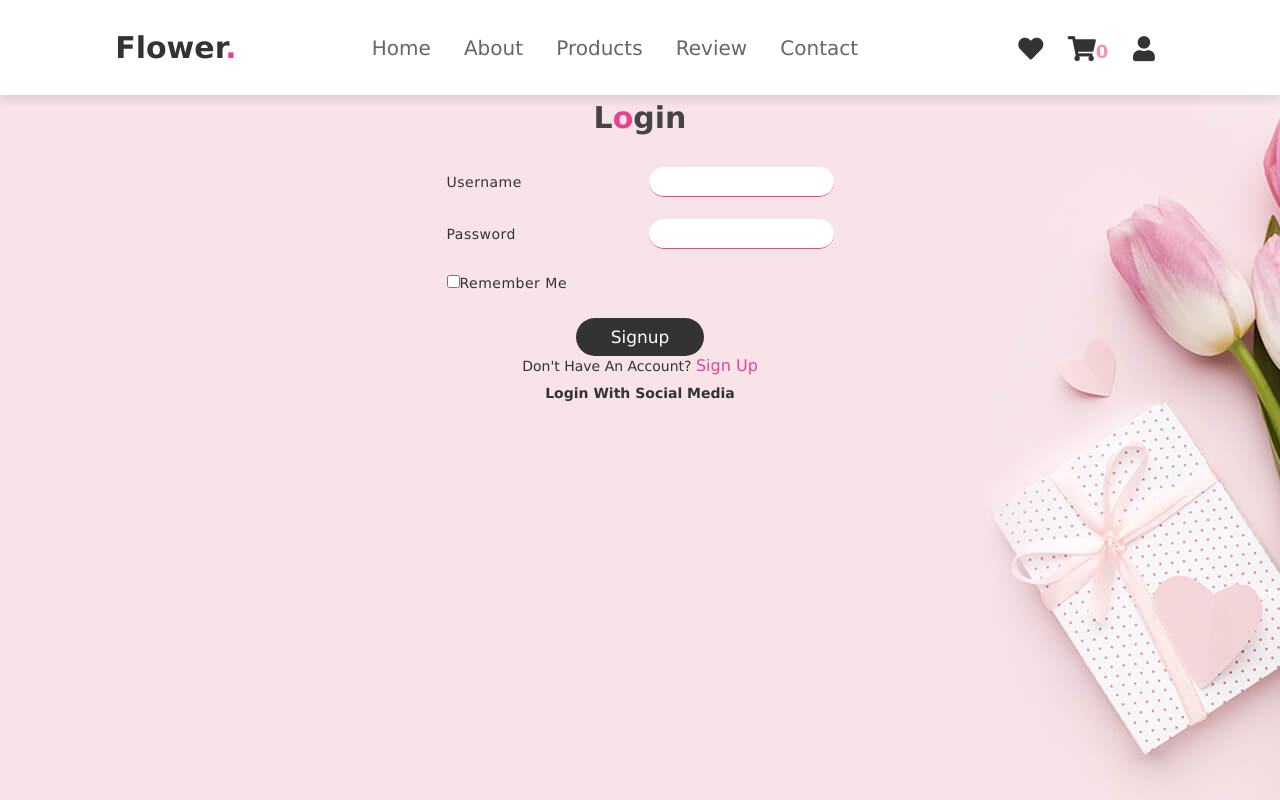
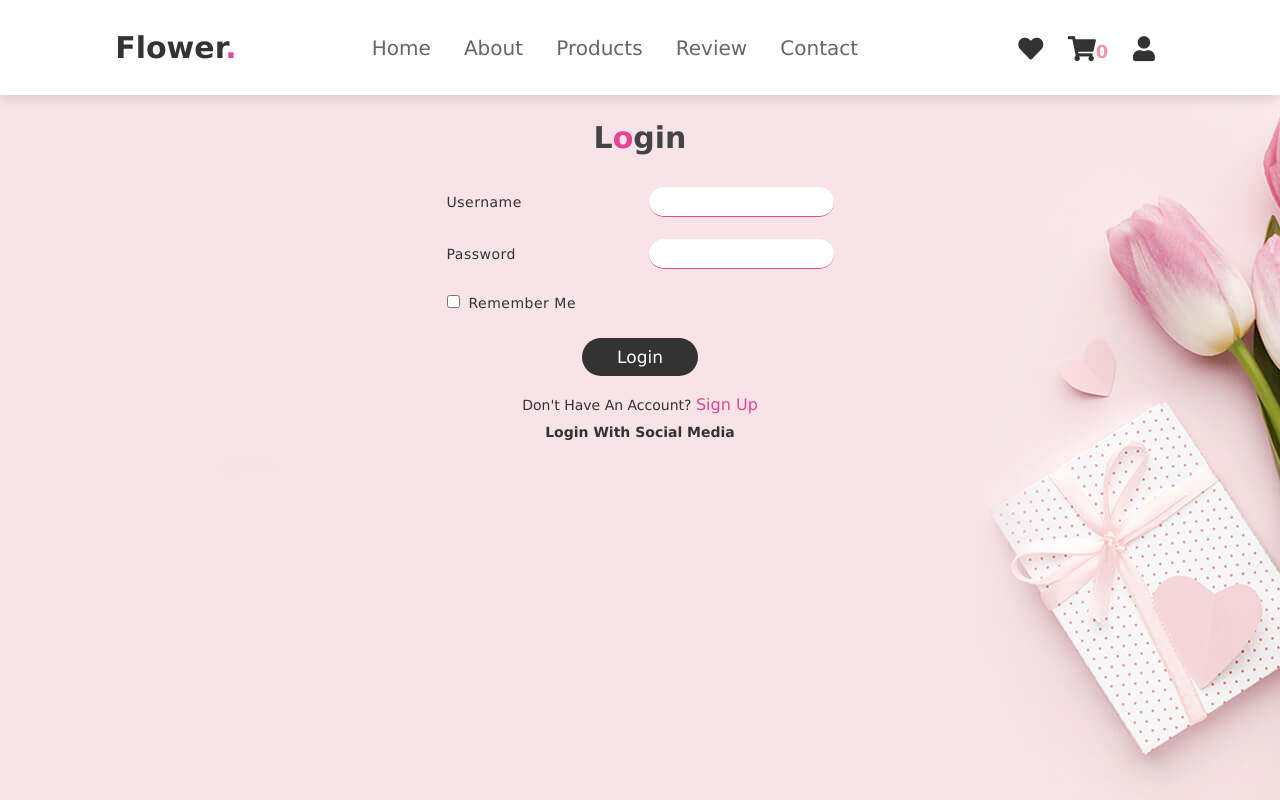
Before and after one commit to Chethan-b13/Bloom_Bids, a Django app: page /accounts/login/ in a window 1280 px wide. Run offline with Django 4.2, Linux system fonts and the light colour scheme.

Commit message:
signup&login tweaks

```diff
--- a/Accounts/views.py
+++ b/Accounts/views.py
@@ -1,9 +1,10 @@
-import imp
-from pyexpat.errors import messages
+
+from django.contrib import messages
+
 from django.shortcuts import render, redirect
 from django.contrib.auth.models import User
-from django.contrib.auth.forms import UserCreationForm, AuthenticationForm
-from django.contrib import auth
+# from django.contrib.auth.forms import UserCreationForm, AuthenticationForm
+from django.contrib.auth import authenticate, login, logout
 # Create your views here.
 
 
@@ -13,17 +14,17 @@ def Signup(request):
         first_name = request.POST['FName']
         last_name = request.POST['LName']
         email = request.POST['Email_Id']
-        password = request.POST['Password']
-
+        pass_word = request.POST['Password']
+        print(pass_word)
         if User.objects.filter(username=username).exists():
-            messages.danger('User with Username Already Exists')
+            messages.info(request, 'User with Username Already Exists')
             return redirect('Accounts:Signup')
         elif User.objects.filter(email=email).exists():
-            messages.danger('Email Id Already Taken')
+            messages.info(request, 'Email Id Already Taken')
             return redirect('Accounts:Signup')
         else:
-            user = User.objects.create(
-                username=username, first_name=first_name, last_name=last_name, password=password)
+            user = User.objects.create_user(
+                username=username, first_name=first_name, email=email, last_name=last_name, password=pass_word)
             user.save()
             return redirect('Accounts:Login')
 
@@ -31,21 +32,24 @@ def Signup(request):
 
 
 def Login(request):
-    if request.method == "Post":
-        username = request.POST['username']
-        password = request.POST['password']
-
-        user = auth.authenticate(username=username, password=password)
+    if request.method == "POST":
+        user_name = request.POST['username']
+        pass_word = request.POST['password']
+        print(user_name)
+        print(pass_word)
+        user = authenticate(username=user_name, password=pass_word)
         if user is not None:
-            auth.login(request, user)
+            login(request, user)
             return redirect('core:Home-Page')
         else:
-            messages.danger("Invalid Credentials")
+            messages.info(request, "Invalid Credentials")
+            return redirect('Accounts:Login')
+
     else:
         return render(request, 'login.html')
 
 
 def Logout(request):
-    if request.method == 'POST':
-        auth.logout(request)
+    # if request.method == 'POST':
+    logout(request)
     return redirect('core:Home-Page')
--- a/Templates/base.html
+++ b/Templates/base.html
@@ -33,7 +33,7 @@
       <label for="toggler" class="fas fa-bars"></label>
       <a href="#" class="logo">flower<span>.</span></a>
       <nav class="navbar">
-        <a href={% url 'core:Home-Page' %}>home</a>
+        <a href="{% url 'core:Home-Page' %}">home</a>
         <a href="#about">about</a>
         <a href="#products">products</a>
         <a href="#review">review</a>
@@ -46,7 +46,12 @@
         ><span style=" color: #f496a9; font-size: large;">{{request.user | cart_item_count }}</span></a>
 
 
-        <a href="{% url 'Accounts:Signup' %}" class="fas fa-user"></a>
+        {% if request.user.is_authenticated %}
+        <a href="{% url 'Accounts:Logout' %}" id="login" style="color: #666; font-size:2rem;">Logout</a>
+        {% else %}
+        <a href="{% url 'Accounts:Login' %}" class="fas fa-user"></a>
+        {% endif %}
+
       </div>
     </header>
     <!-- header section ends -->
--- a/Templates/login.html
+++ b/Templates/login.html
@@ -7,13 +7,24 @@
 
 {% block content %}
 
+<!-- Printing alert messages -->
+{% if messages %}
+{% for message in messages %}
+    <div class={{message.tags}} id="messages">
+      <span class="closebtn" onclick="this.parentElement.style.display='none';">&times;</span>
+      <h3>{{message}}</h3>
+    </div>
+{% endfor %}
+{% endif %}
+<!-- end of messages -->
+
     <!-- login -->
     <center>
       <div class="container" style="background-image:url('{% static 'images/home-bg.jpg' %}');">
         <div class="loginheading">
           <h3>L<span>o</span>gin</h3>
         </div>
-        <form action="" method="post">
+        <form action="{% url 'Accounts:Login' %}" method="post">
           {% csrf_token %}
           <div class="table">
             <table border="1px">
@@ -39,16 +50,16 @@
                 </td>
               </tr>
               <tr>
-                <td><input type="checkbox" />Remember me</td>
+                <td><input type="checkbox"><label style="margin-left: 9px;">Remember me</label></td>
               </tr>
             </table>
           </div>
-          <input type="submit" class="btn" value="Signup">
+          <input type="submit" class="btn" value="Login">
 
           <!-- <a href="#" class="btn"><label>Login</label></a> -->
         </form>
         <div class="noacc">
-          <p>Don't have an account? <a href="{% url 'Accounts:Signup' %}">Sign Up</a></p>
+          <p style="margin-top: 19px;">Don't have an account? <a href="{% url 'Accounts:Signup' %}">Sign Up</a></p>
         </div>
         <div class="socialmedia">
           <h4>Login with social media</h4>
--- a/core/templatetags/cart_tags.py
+++ b/core/templatetags/cart_tags.py
@@ -10,5 +10,7 @@ def cart_item_count(user):
         items = CartItem.objects.filter(user=user, ordered=False)
         if items.exists():
             return items[0].item.count()
+        else:
+            return 0
     else:
         return 0
--- a/core/views.py
+++ b/core/views.py
@@ -1,4 +1,4 @@
-from time import timezone
+from django.utils import timezone
 from urllib import request
 from webbrowser import get
 from django.contrib import messages
--- a/static/css/login.css
+++ b/static/css/login.css
@@ -31,7 +31,7 @@ html {
 .loginheading h3 {
   font-size: 3rem;
   color: #444;
-  margin-top: 2rem;
+  margin-top: 4rem;
   margin-bottom: 1.5rem;
 }
 .loginheading h3 span {
--- a/static/css/style.css
+++ b/static/css/style.css
@@ -507,6 +507,13 @@ header .fa-bars {
     display: block;
     border: 0.1rem solid rgba(0, 0, 0, 0.1);
   }
+  #login {
+    padding: 1.5rem;
+    margin: 1.5rem;
+    background-color: #fff;
+    display: block;
+    border: 0.1rem solid rgba(0, 0, 0, 0.1);
+  }
   .home .content h3 {
     font-size: 5rem;
   }
```
Also changed, not shown: Templates/signup.html (+13 -2 lines), db.sqlite3.
